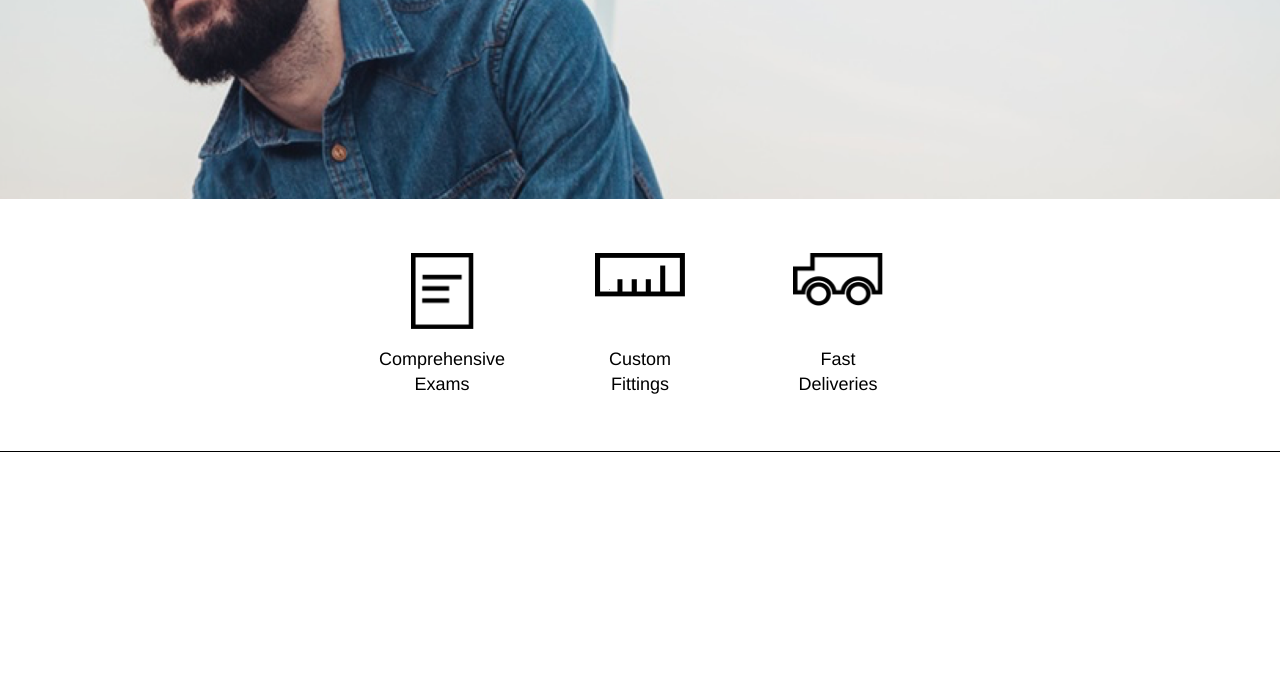
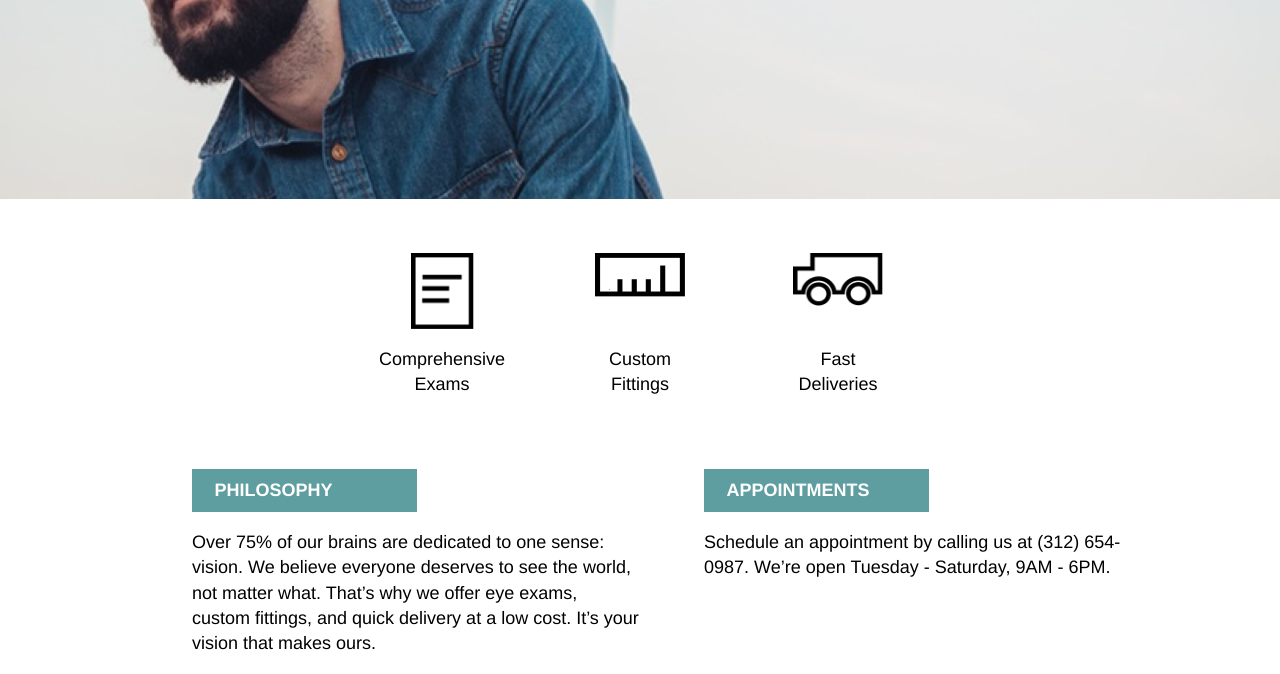
Before and after one commit to sensibleman/tortoise, a plain HTML site: page index.html in a window 1280 px wide. Shown: the part 341-1015 px from the top of the page. Before the commit the page ends 800 px from the top, so only its background shows below. Drawn offline with Linux system fonts and the light colour scheme.

Commit message:
Finish the text box section. Unsure about centering. laptop screen.

```diff
--- a/index.html
+++ b/index.html
@@ -57,9 +57,23 @@
         </div>
       </div>
     </div>
-    <div class="phil_appt">
-
-    </div>
-
+      <div class="phil_appt">
+        <div class="container_text">
+          <p class="heading onerem white">
+            PHILOSOPHY
+          </p>
+          <p>
+            Over 75% of our brains are dedicated to one sense: vision. We believe everyone deserves to see the world, not matter what. That’s why we offer eye exams, custom fittings, and quick delivery at a low cost. It’s your vision that makes ours.
+          </p>
+        </div>
+        <div class="container_text">
+          <p class="heading onerem white">
+            APPOINTMENTS
+          </p>
+          <p>
+            Schedule an appointment by calling us at (312) 654-0987. We’re open Tuesday - Saturday, 9AM - 6PM.
+          </p>
+        </div>
+     </div>
   </body>
 </html>
--- a/resources/css/style.css
+++ b/resources/css/style.css
@@ -70,7 +70,6 @@ nav a {
 .container_icon {
   display:flex;
   justify-content:center;
-  border-bottom:1px solid black;
 
 }
 .icon{
@@ -92,3 +91,28 @@ nav a {
 #ruler{
   width:3.5rem;
 }
+/* TEXT BOX SECTION */
+.phil_appt {
+  display:flex;
+  justify-content:center;
+  margin:auto;
+}
+.container_text{
+  width:35%;
+  margin-right:5%;
+  position:relative;
+  left:5%;
+}
+.heading{
+  padding:0.5rem 1.25rem;
+  background-color:cadetblue;
+  width:10rem;
+  font-weight:bold;
+}
+.testcontainer{
+  display:flex;
+}
+.anothercontainer{
+  display:flex;
+
+}
```
